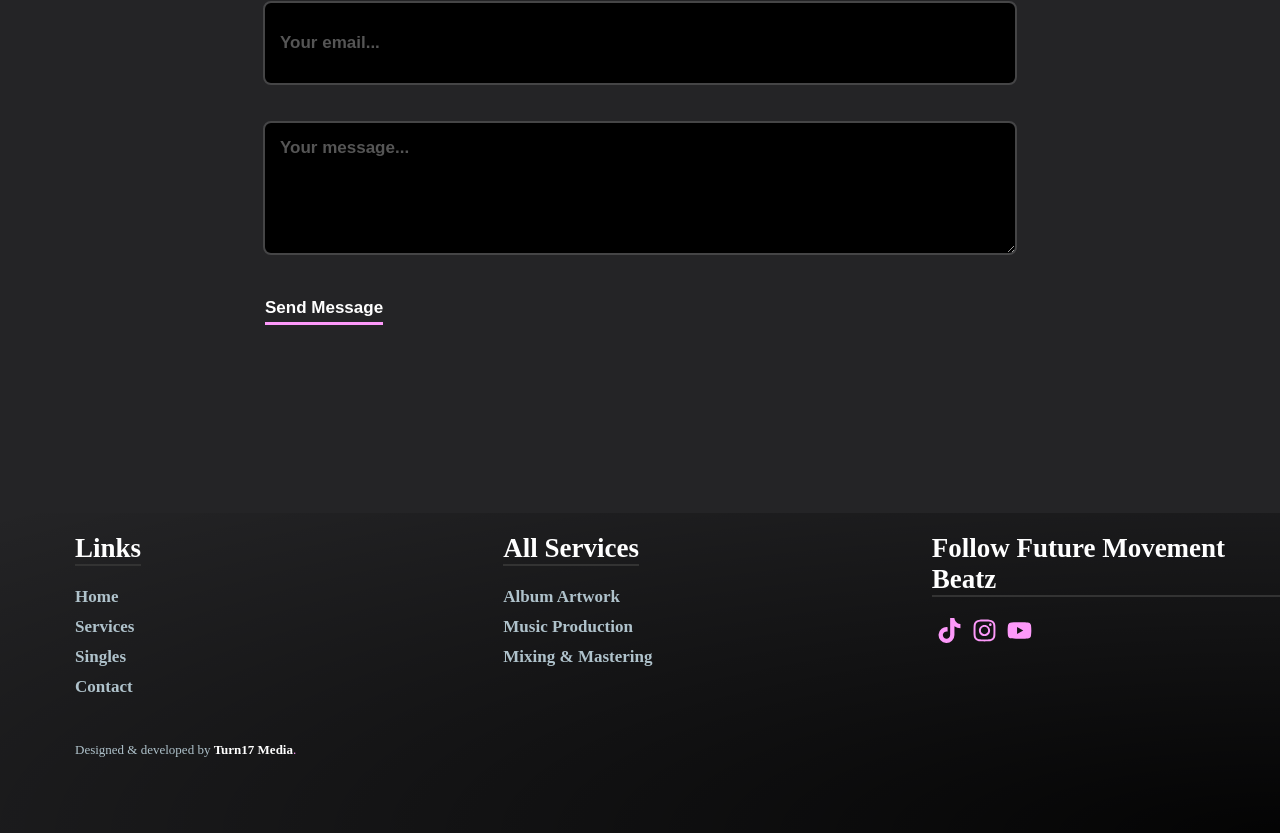
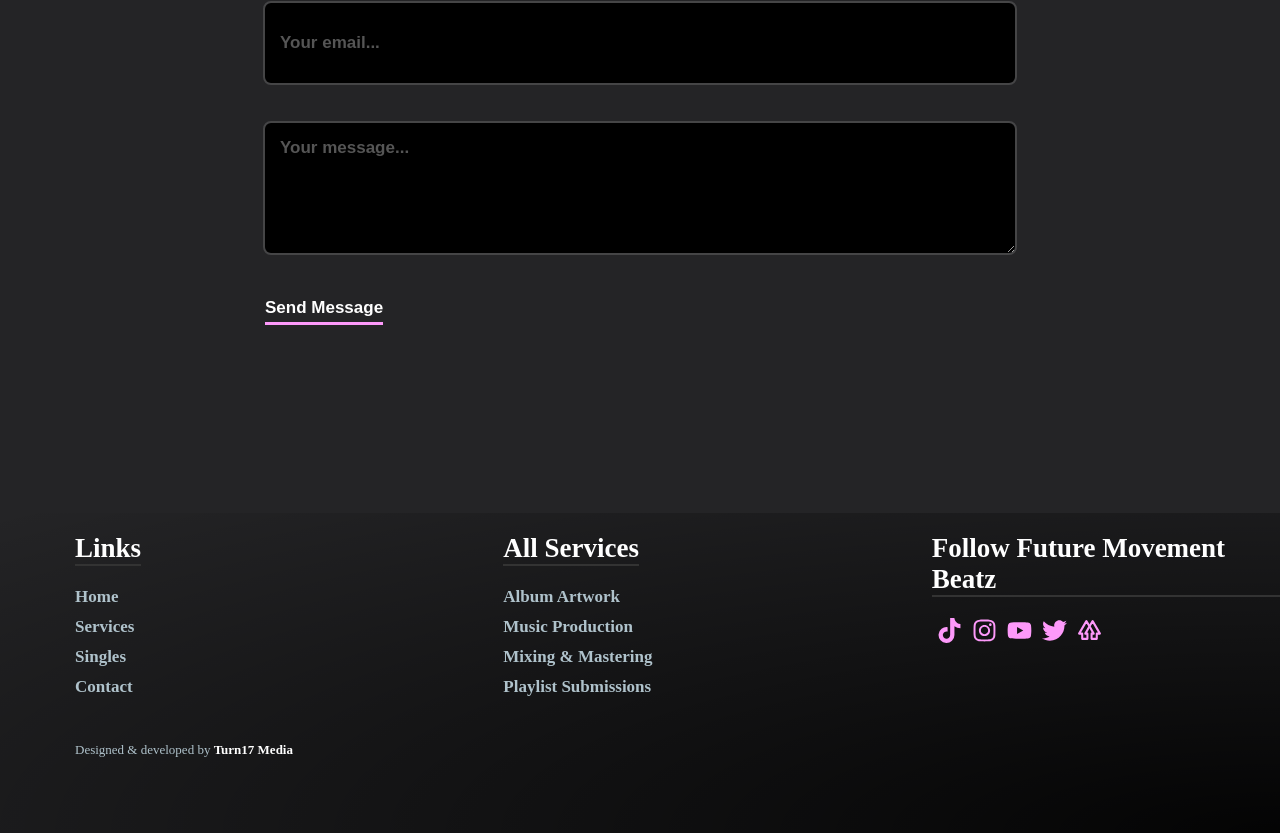
Before and after one commit to argounova/future-movement-beatz-next, a Next.js app: page /contact in a window 1280 px wide. Shown: the part 857-1690 px from the top of the page. Built offline with nearby package versions, Linux system fonts and the light colour scheme.

Commit message:
added twitter and linktree footer links

```diff
--- a/src/components/Footer/index.jsx
+++ b/src/components/Footer/index.jsx
@@ -8,7 +8,9 @@ import {
   FaTiktok as Tiktok,
   FaInstagram as Instagram,
   FaYoutube as Youtube,
+  FaTwitter as Twitter,
 } from "react-icons/fa"
+import { TbBrandLinktree as LinkTree } from "react-icons/tb";
 
 const Footer = () => {
   // const allProduct = useAllProduct()
@@ -41,6 +43,7 @@ const Footer = () => {
               <li><Link href="/services/artwork">Album Artwork</Link></li>
               <li><Link href="/services/production">Music Production</Link></li>
               <li><Link href="/services/mixing">Mixing & Mastering</Link></li>
+              <li><Link href="/services/playlists">Playlist Submissions</Link></li>
               {/* {allProduct.map((item, index) => {
                 const { gatsbyPath, title } = item
 
@@ -59,7 +62,9 @@ const Footer = () => {
 
         {metadata.tiktokUsername ||
         metadata.instagramUsername ||
-        metadata.youtubeUsername ? (
+        metadata.youtubeUsername ||
+        metadata.twitterUsername ||
+        metadata.linktreeUsername ? (
           <FooterMenuStyles className="footer__menu social__menu">
             <h5>
               Follow Future Movement Beatz
@@ -98,6 +103,28 @@ const Footer = () => {
                   </a>
                 </li>
               )}
+              {metadata.twitterUsername && (
+                <li>
+                  <a
+                    href={`https://www.twitter.com/${metadata.twitterUsername}`}
+                    target="_blank"
+                    rel="nofollow noreferrer noopener"
+                  >
+                    <Twitter />
+                  </a>
+                </li>
+              )}
+              {metadata.linktreeUsername && (
+                <li>
+                  <a
+                    href={`https://www.linktr.ee/${metadata.linktreeUsername}`}
+                    target="_blank"
+                    rel="nofollow noreferrer noopener"
+                  >
+                    <LinkTree />
+                  </a>
+                </li>
+              )}
             </ul>
           </FooterMenuStyles>
         ) : (
@@ -115,7 +142,6 @@ const Footer = () => {
             >
               {metadata.developerName}
             </a>
-            <span>.</span>
           </p>
         </div>
       </CopyrightStyles>
--- a/src/config/config.js
+++ b/src/config/config.js
@@ -5,6 +5,8 @@ export const metadata = {
     tiktokUsername: "abstraktiusartimus",
     youtubeUsername: "abstraktius_artimus",
     instagramUsername: "abstraktius_artimus",
+    twitterUsername: "abstraktius",
+    linktreeUsername: "AbstraktiusArtimus",
     image: "/background1.jpg",
     siteUrl: "https://futuremovementbeatz.com/",
     developerName: "Turn17 Media",
```
